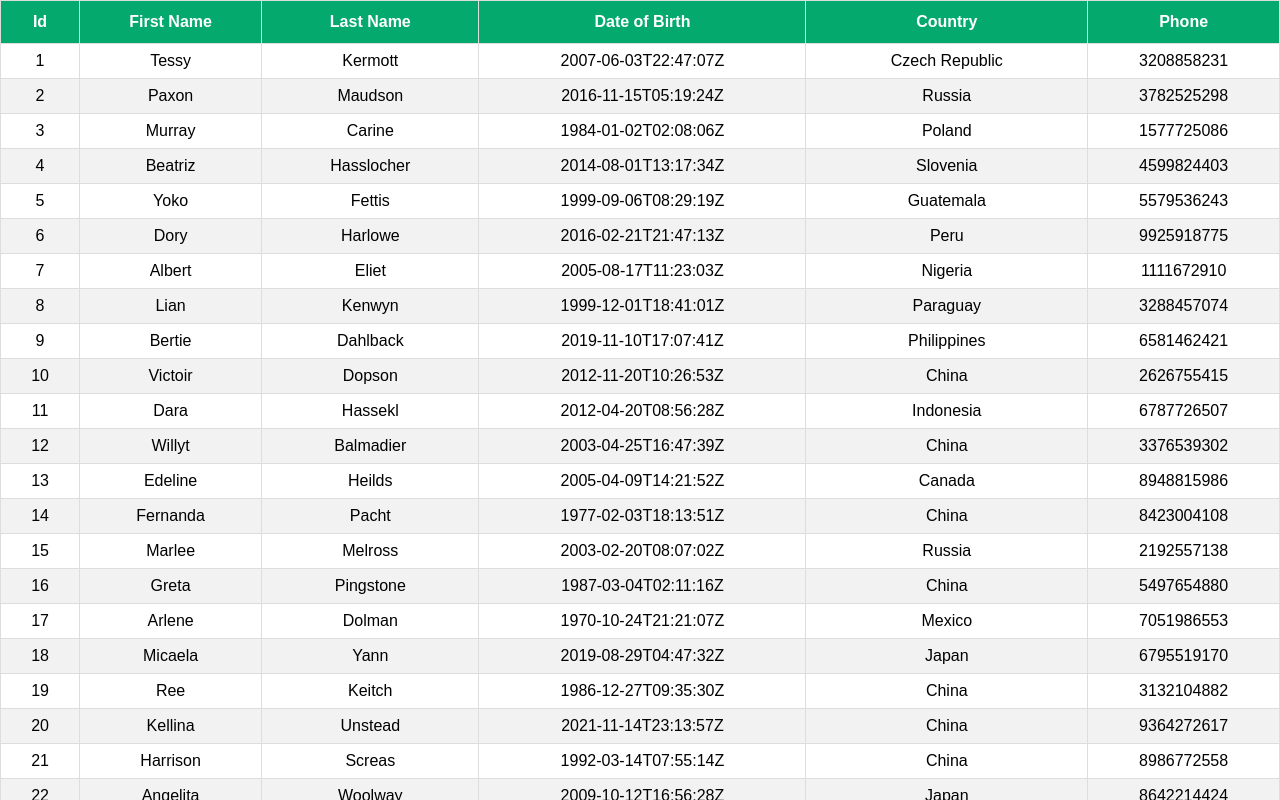
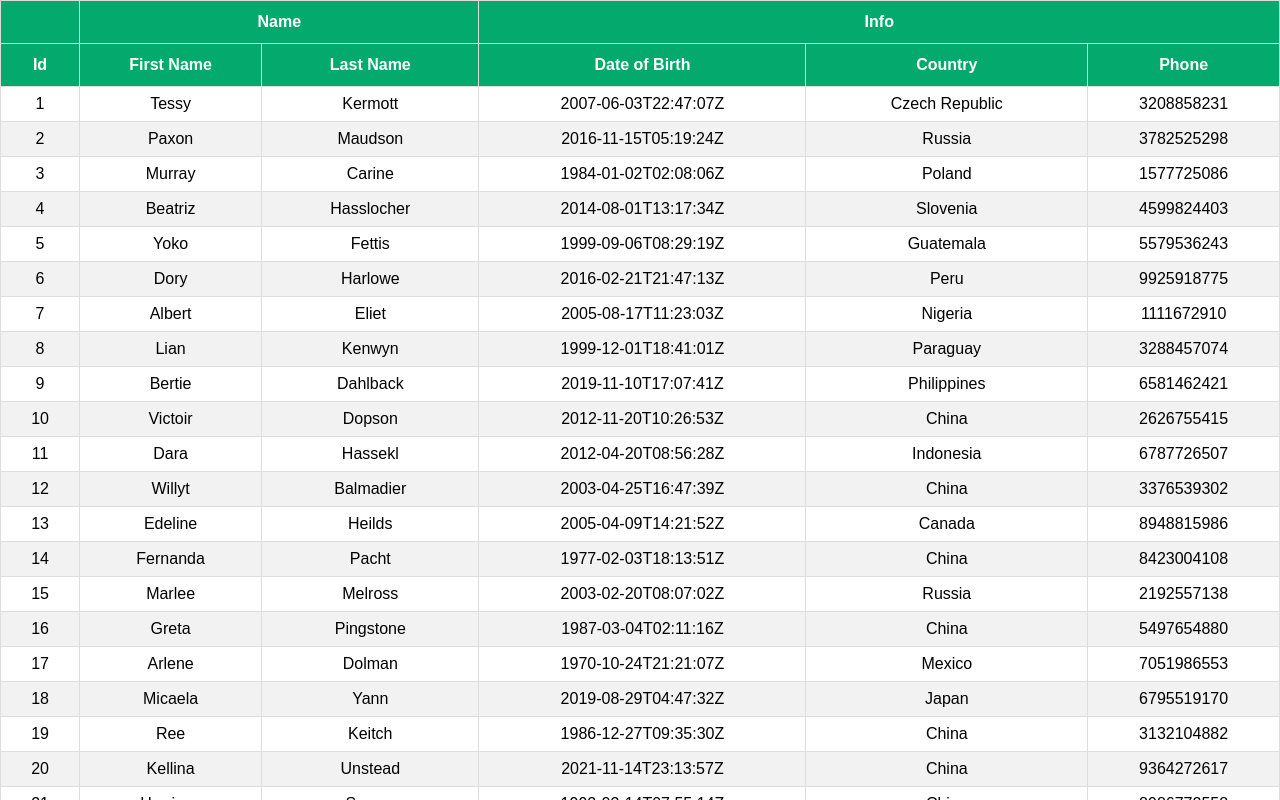
Before and after one commit to ShinchanThakur/React-Tables, a React (Create React App) app: page / in a window 1280 px wide. Shown: the top 800 px of the page. Built offline with nearby package versions, Linux system fonts and the light colour scheme.

Commit message:
Tried grouping headers

```diff
--- a/src/components/BasicTable.js
+++ b/src/components/BasicTable.js
@@ -1,12 +1,13 @@
 import React, {useMemo} from 'react'
 import {useTable} from 'react-table'
 import MOCK_DATA from './MOCK_DATA.json'
-import {COLUMNS} from './columns'
+import {COLUMNS, GROUPED_COLUMNS} from './columns'
 import './table.css'
 
 export const BasicTable = () => {
 
-    const columns = useMemo(() => COLUMNS, [])
+    // const columns = useMemo(() => COLUMNS, [])
+    const columns = useMemo(() => GROUPED_COLUMNS, [])
     const data = useMemo(() => MOCK_DATA, [])   //UseMemo hook prevents recreation of data after every render
                                                 //If we wont use this, then react table will think that new data is received and on every render, it will do a lot of calculations
 
--- a/src/components/columns.js
+++ b/src/components/columns.js
@@ -30,3 +30,48 @@
         accessor: 'phone'
     }
 ]
+
+export const GROUPED_COLUMNS = [
+    {
+        Header: 'Id',
+        Footer: 'Id',
+        accessor: 'id'
+    },
+    {
+        Header: 'Name',
+        Footer: 'Name',
+        columns: [
+            {
+                Header: 'First Name',
+                Footer: 'First Name',
+                accessor: 'first_name'
+            },
+            {
+                Header: 'Last Name',
+                Footer: 'Last Name',
+                accessor: 'last_name'
+            }
+        ]
+    },
+    {
+        Header: 'Info',
+        Footer: 'Info',
+        columns: [
+            {
+                Header: 'Date of Birth',
+                Footer: 'Date of Birth',
+                accessor: 'date_of_birth'
+            },
+            {
+                Header: 'Country',
+                Footer: 'Country',
+                accessor: 'country'
+            },
+            {
+                Header: 'Phone',
+                Footer: 'Phone',
+                accessor: 'phone'
+            }
+        ]
+    }
+]
```
Also changed, not shown: images/courcesToDo.png (added).
